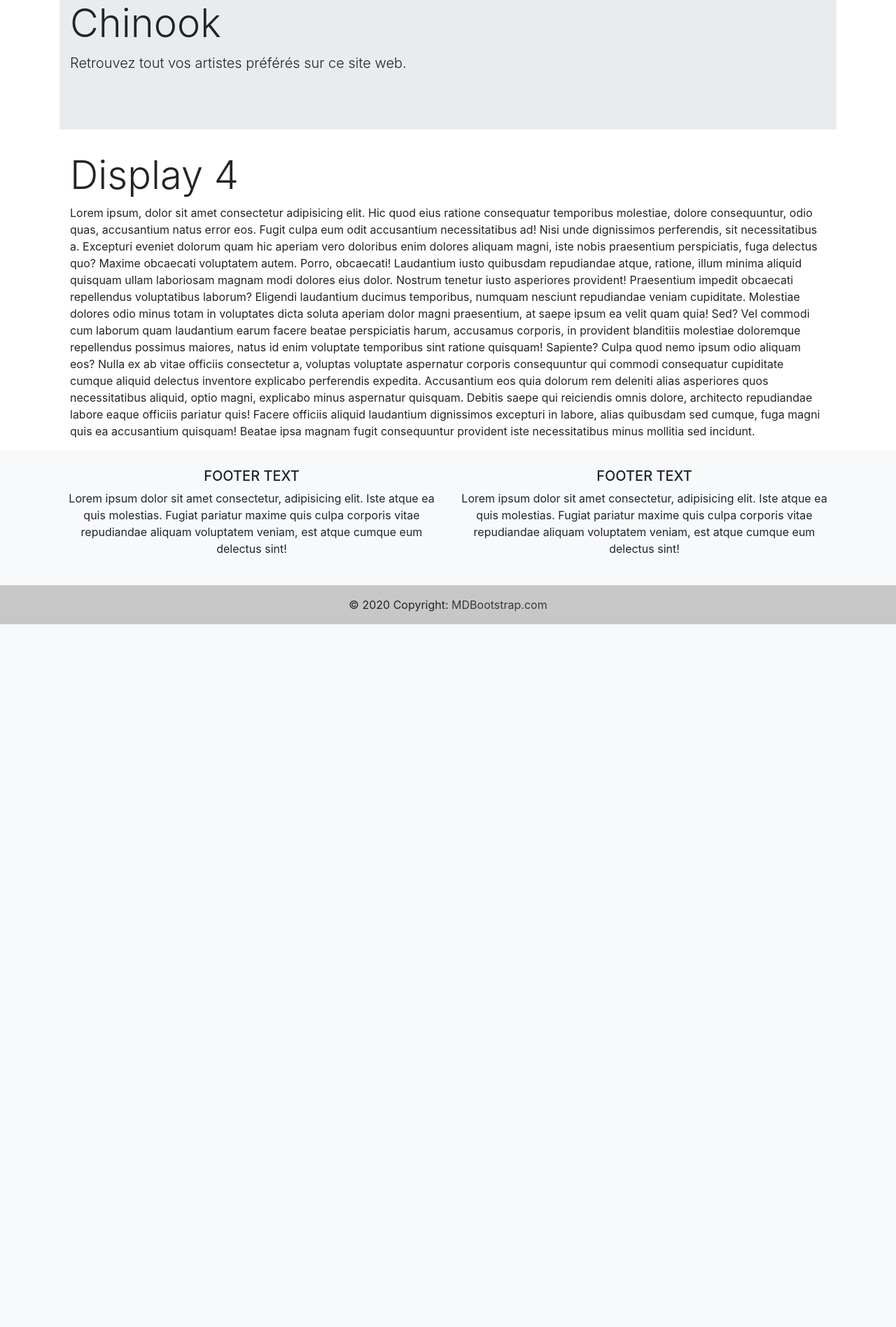
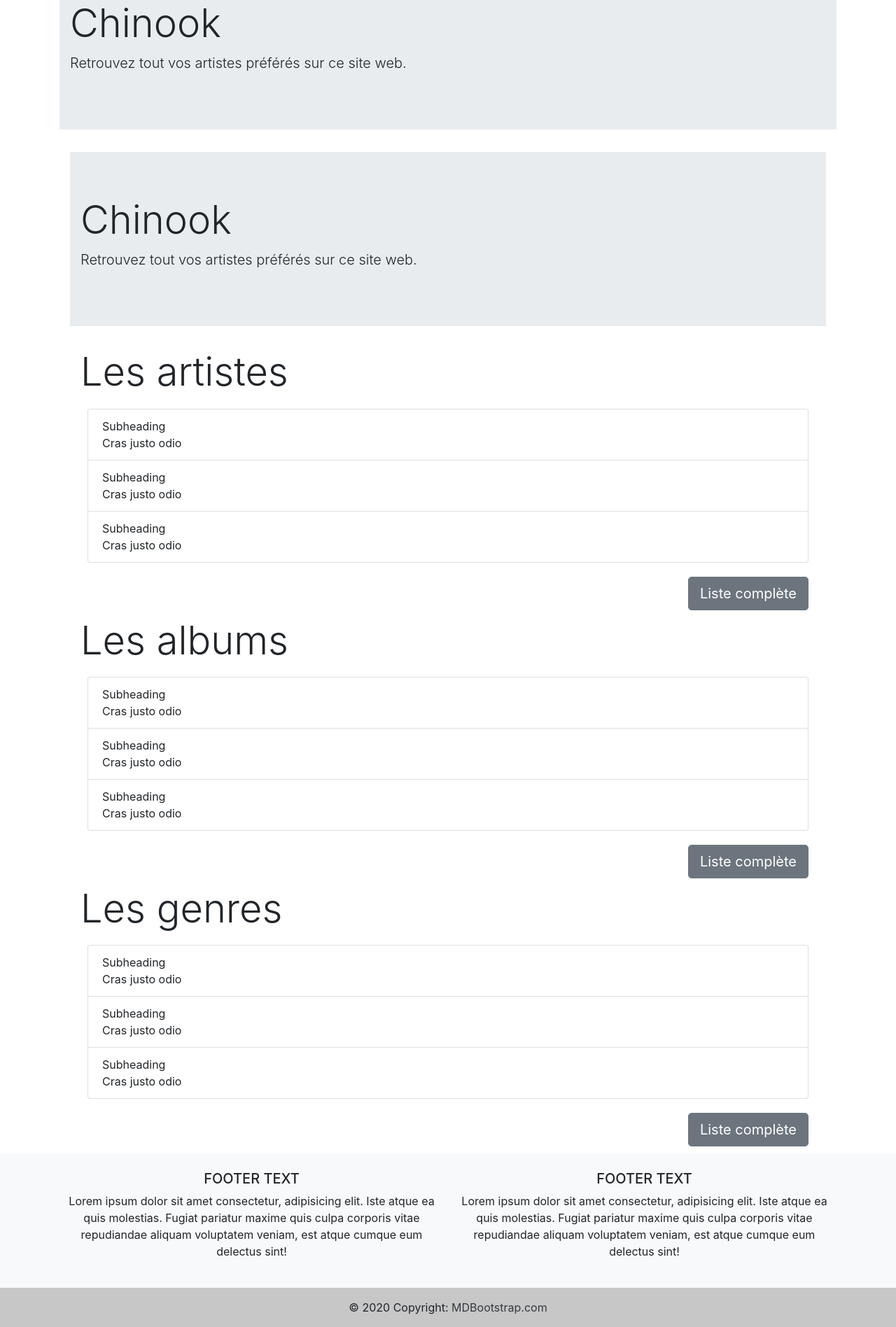
Before and after one commit to Dyweam/ProjetDeveloppementWeb, a Flask app: page / in a window 1280 px wide. Shown: the part 120-2016 px from the top of the page at 70% size. Before the commit the page ends 1012 px from the top, so only its background shows below. Run offline with Flask 2, Linux system fonts and the light colour scheme; some libraries are stand-ins or nearby versions.

Commit message:
Update index.html

```diff
--- a/templates/pages/index.html
+++ b/templates/pages/index.html
@@ -10,31 +10,81 @@
   </div>
 </div>
 <div class="container">
-  <h1 class="display-4">Display 4</h1>
-  <p>Lorem ipsum, dolor sit amet consectetur adipisicing elit. Hic quod eius ratione consequatur temporibus
-      molestiae, dolore consequuntur, odio quas, accusantium natus error eos. Fugit culpa eum odit accusantium
-      necessitatibus ad!
-      Nisi unde dignissimos perferendis, sit necessitatibus a. Excepturi eveniet dolorum quam hic aperiam vero
-      doloribus enim dolores aliquam magni, iste nobis praesentium perspiciatis, fuga delectus quo? Maxime
-      obcaecati voluptatem autem.
-      Porro, obcaecati! Laudantium iusto quibusdam repudiandae atque, ratione, illum minima aliquid quisquam ullam
-      laboriosam magnam modi dolores eius dolor. Nostrum tenetur iusto asperiores provident! Praesentium impedit
-      obcaecati repellendus voluptatibus laborum?
-      Eligendi laudantium ducimus temporibus, numquam nesciunt repudiandae veniam cupiditate. Molestiae dolores
-      odio minus totam in voluptates dicta soluta aperiam dolor magni praesentium, at saepe ipsum ea velit quam
-      quia! Sed?
-      Vel commodi cum laborum quam laudantium earum facere beatae perspiciatis harum, accusamus corporis, in
-      provident blanditiis molestiae doloremque repellendus possimus maiores, natus id enim voluptate temporibus
-      sint ratione quisquam! Sapiente?
-      Culpa quod nemo ipsum odio aliquam eos? Nulla ex ab vitae officiis consectetur a, voluptas voluptate
-      aspernatur corporis consequuntur qui commodi consequatur cupiditate cumque aliquid delectus inventore
-      explicabo perferendis expedita.
-      Accusantium eos quia dolorum rem deleniti alias asperiores quos necessitatibus aliquid, optio magni,
-      explicabo minus aspernatur quisquam. Debitis saepe qui reiciendis omnis dolore, architecto repudiandae
-      labore eaque officiis pariatur quis!
-      Facere officiis aliquid laudantium dignissimos excepturi in labore, alias quibusdam sed cumque, fuga magni
-      quis ea accusantium quisquam! Beatae ipsa magnam fugit consequuntur provident iste necessitatibus minus
-      mollitia sed incidunt.
-  </p>
+  <div class="jumbotron jumbotron-fluid">
+    <div class="container">
+      <h1 class="display-4">Chinook</h1>
+      <p class="lead">Retrouvez tout vos artistes préférés sur ce site web.</p>
+    </div>
+  </div>
+  <div class="container" style="display: flex; flex-direction: column;">
+    <h1 class="display-4">Les artistes</h1>
+    <ol class="list-group list-group-numbered" style="margin: 10px">
+      <li class="list-group-item d-flex justify-content-between align-items-start">
+        <div class="ms-2 me-auto">
+          <div class="fw-bold">Subheading</div>
+          Cras justo odio
+        </div>
+      </li>
+      <li class="list-group-item d-flex justify-content-between align-items-start">
+        <div class="ms-2 me-auto">
+          <div class="fw-bold">Subheading</div>
+          Cras justo odio
+        </div>
+      </li>
+      <li class="list-group-item d-flex justify-content-between align-items-start">
+        <div class="ms-2 me-auto">
+          <div class="fw-bold">Subheading</div>
+          Cras justo odio
+        </div>
+      </li>
+    </ol>
+    <a href="/artistes" class="btn btn-secondary btn-lg" style="margin: 10px 10px 10px auto">Liste complète</a>
+
+    <h1 class="display-4">Les albums</h1>
+    <ol class="list-group list-group-numbered" style="margin: 10px">
+      <li class="list-group-item d-flex justify-content-between align-items-start">
+        <div class="ms-2 me-auto">
+          <div class="fw-bold">Subheading</div>
+          Cras justo odio
+        </div>
+      </li>
+      <li class="list-group-item d-flex justify-content-between align-items-start">
+        <div class="ms-2 me-auto">
+          <div class="fw-bold">Subheading</div>
+          Cras justo odio
+        </div>
+      </li>
+      <li class="list-group-item d-flex justify-content-between align-items-start">
+        <div class="ms-2 me-auto">
+          <div class="fw-bold">Subheading</div>
+          Cras justo odio
+        </div>
+      </li>
+    </ol>
+    <a href="/albums" class="btn btn-secondary btn-lg" style="margin: 10px 10px 10px auto">Liste complète</a>
+
+    <h1 class="display-4">Les genres</h1>
+    <ol class="list-group list-group-numbered" style="margin: 10px">
+      <li class="list-group-item d-flex justify-content-between align-items-start">
+        <div class="ms-2 me-auto">
+          <div class="fw-bold">Subheading</div>
+          Cras justo odio
+        </div>
+      </li>
+      <li class="list-group-item d-flex justify-content-between align-items-start">
+        <div class="ms-2 me-auto">
+          <div class="fw-bold">Subheading</div>
+          Cras justo odio
+        </div>
+      </li>
+      <li class="list-group-item d-flex justify-content-between align-items-start">
+        <div class="ms-2 me-auto">
+          <div class="fw-bold">Subheading</div>
+          Cras justo odio
+        </div>
+      </li>
+    </ol>
+    <a href="/genres" class="btn btn-secondary btn-lg" style="margin: 10px 10px 10px auto">Liste complète</a>
+  </div>
 </div>
 {% endblock %}
```
